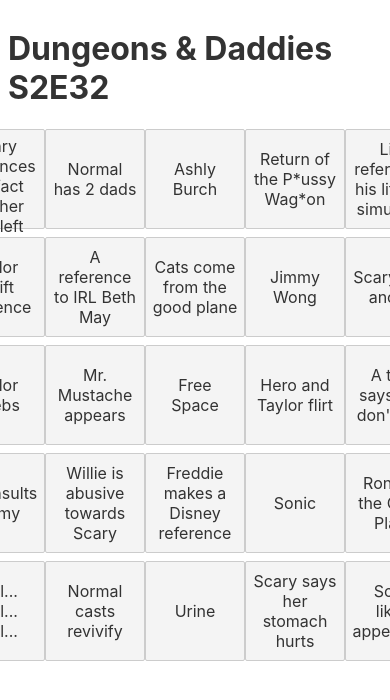
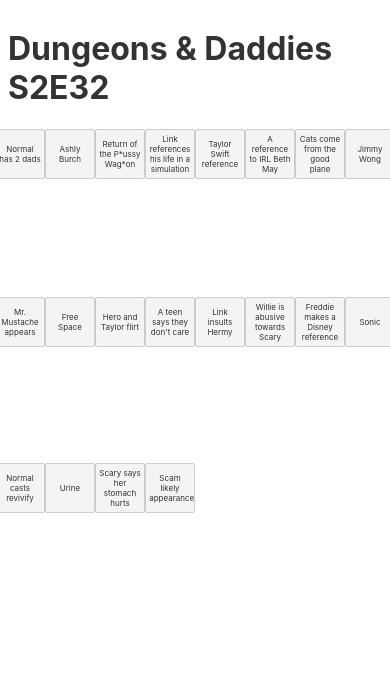
Before and after one commit to jericho2992/Daddies_Bingo, a Svelte app: page / in a window 390 px wide. Shown: the top 700 px of the page. Built offline with nearby package versions, Linux system fonts and the light colour scheme.

Commit message:
attempted mediaquery

```diff
--- a/src/Square.svelte
+++ b/src/Square.svelte
@@ -30,4 +30,15 @@
 		min-width: 100px;
 		max-width: 100px;
 	}
+	@media (max-width: 800px) {
+		button {
+			height: 50px;
+			min-height: 50px;
+			max-height: 50px;
+			width: 50px;
+			min-width: 50px;
+			max-width: 50px;
+			font-size: 0.5em;
+		}
+	}
 </style>
```
